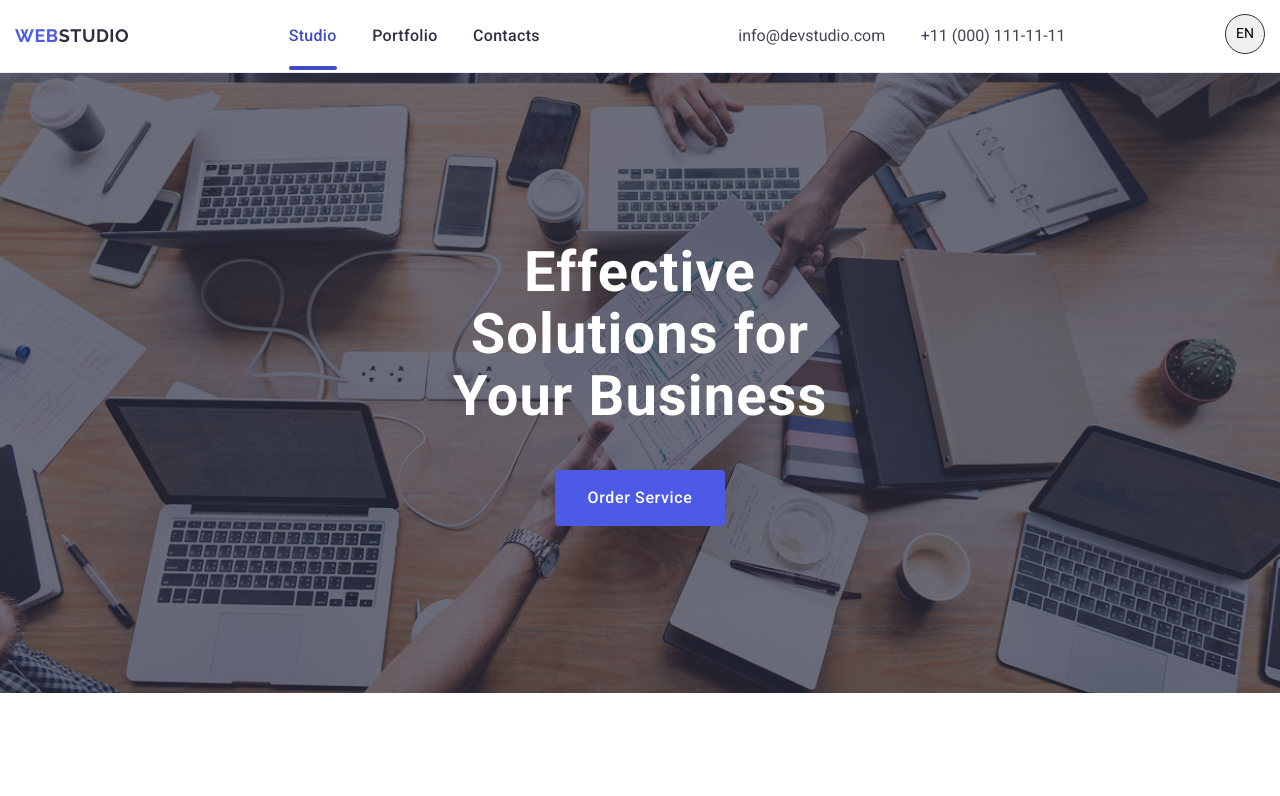
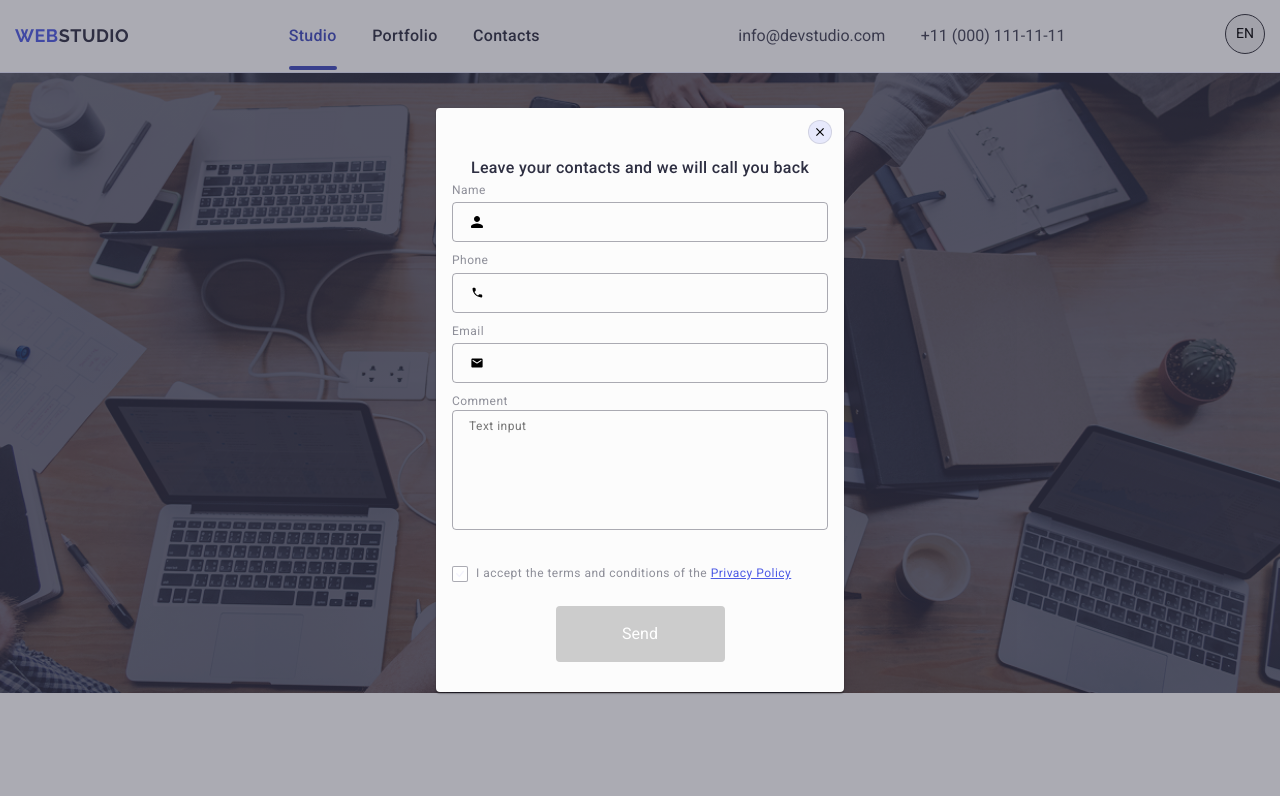
Before and after one commit to M900425/prjct, a plain HTML site: page index.html in a window 1280 px wide. Shown: the top 796 px of the page. Drawn offline with nearby package versions, Linux system fonts and the light colour scheme.

Commit message:
first commit

```diff
--- a/index.html
+++ b/index.html
@@ -482,7 +482,7 @@
                 </div>
             </div>
         </footer>
-        <div class="modal-window">
+        <div class="modal-window is-open">
             <div class="modal">
                 <button type="button" class="close-btn">
                     <svg class="icon-close" width="8" height="8" viewbox="0 0 32 32">
```
